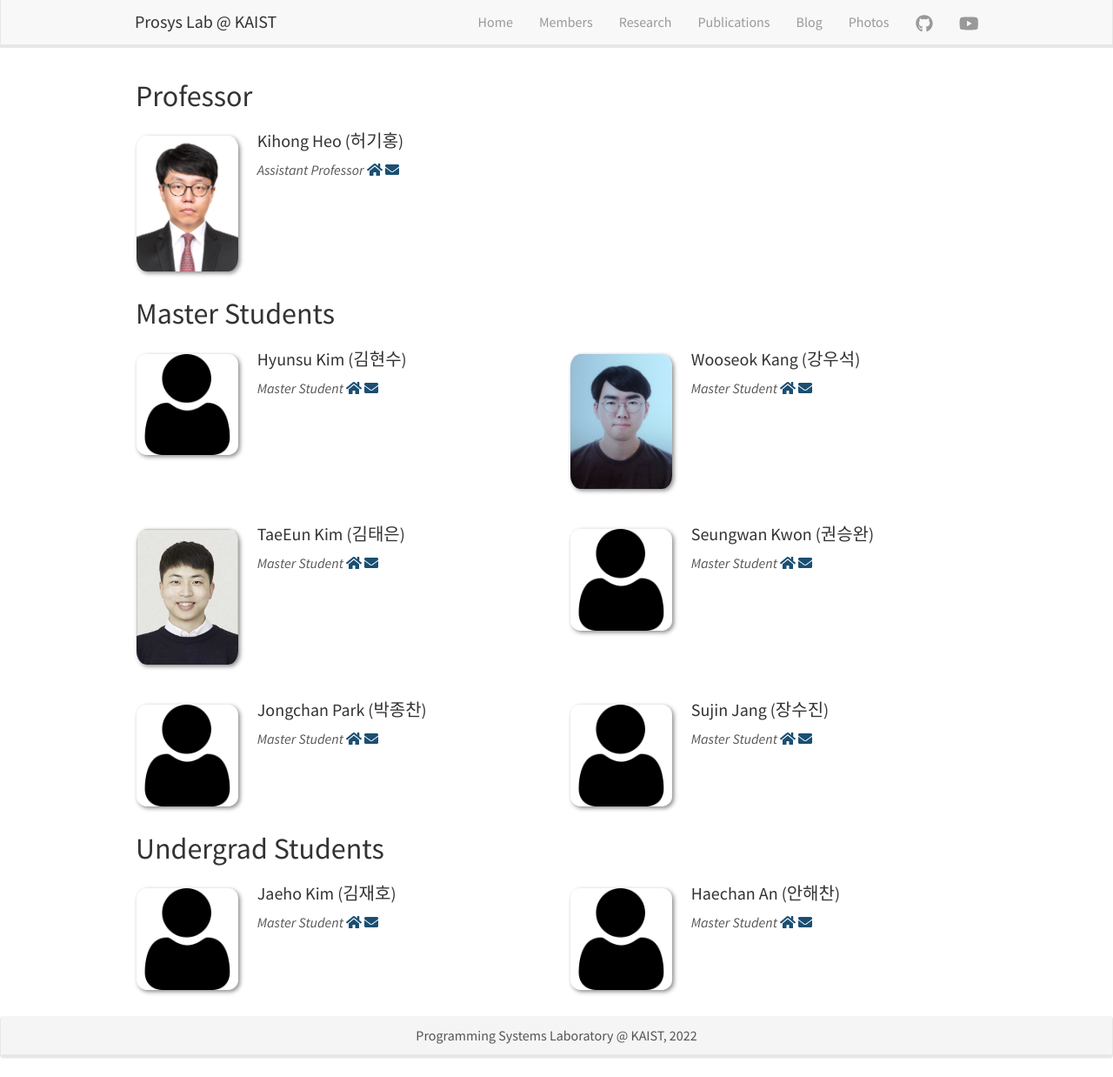
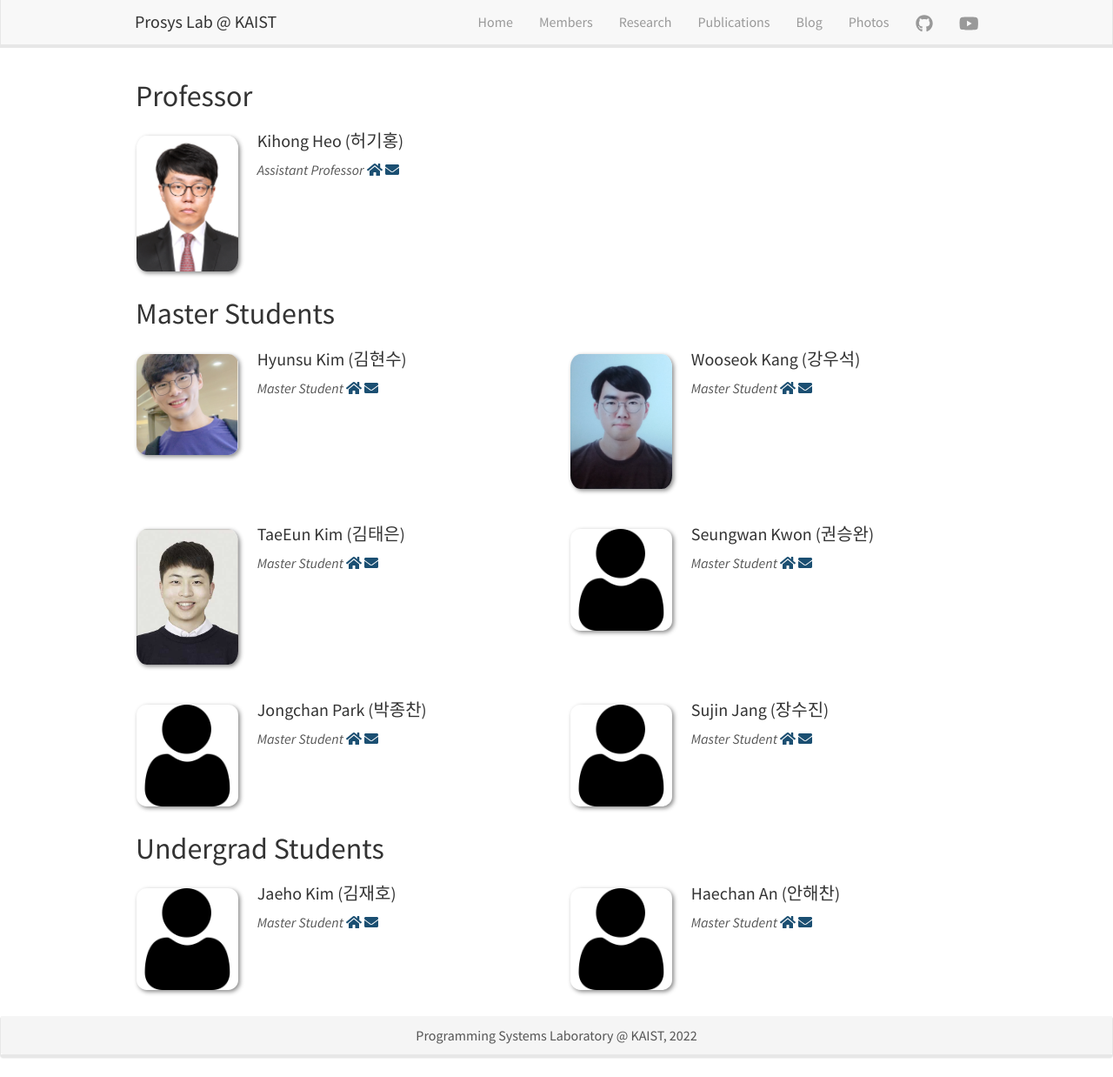
Before and after one commit to prosyslab/prosyslab.github.io, a Jekyll site: the page built from _pages/members.md, in a window 1280 px wide and 1238 px high. Shown: the whole window at 87% size. Built offline with Jekyll 4.4.1, drawn with Linux system fonts in a browser that asks for light colours; nearby versions of some CDN libraries.

Commit message:
[hyunsu] update

```diff
--- a/_data/members.yml
+++ b/_data/members.yml
@@ -9,7 +9,7 @@ professor:
 master:
   - name: Hyunsu Kim
     name-korean: 김현수
-    photo: user.png
+    photo: hyunsu.jpeg
     homepage: https://prosys.kaist.ac.kr/home/hyunsukim
     email: hyunsu.kim00@kaist.ac.kr
 
```
Also changed, not shown: images/members/hyunsu.jpeg (added).
